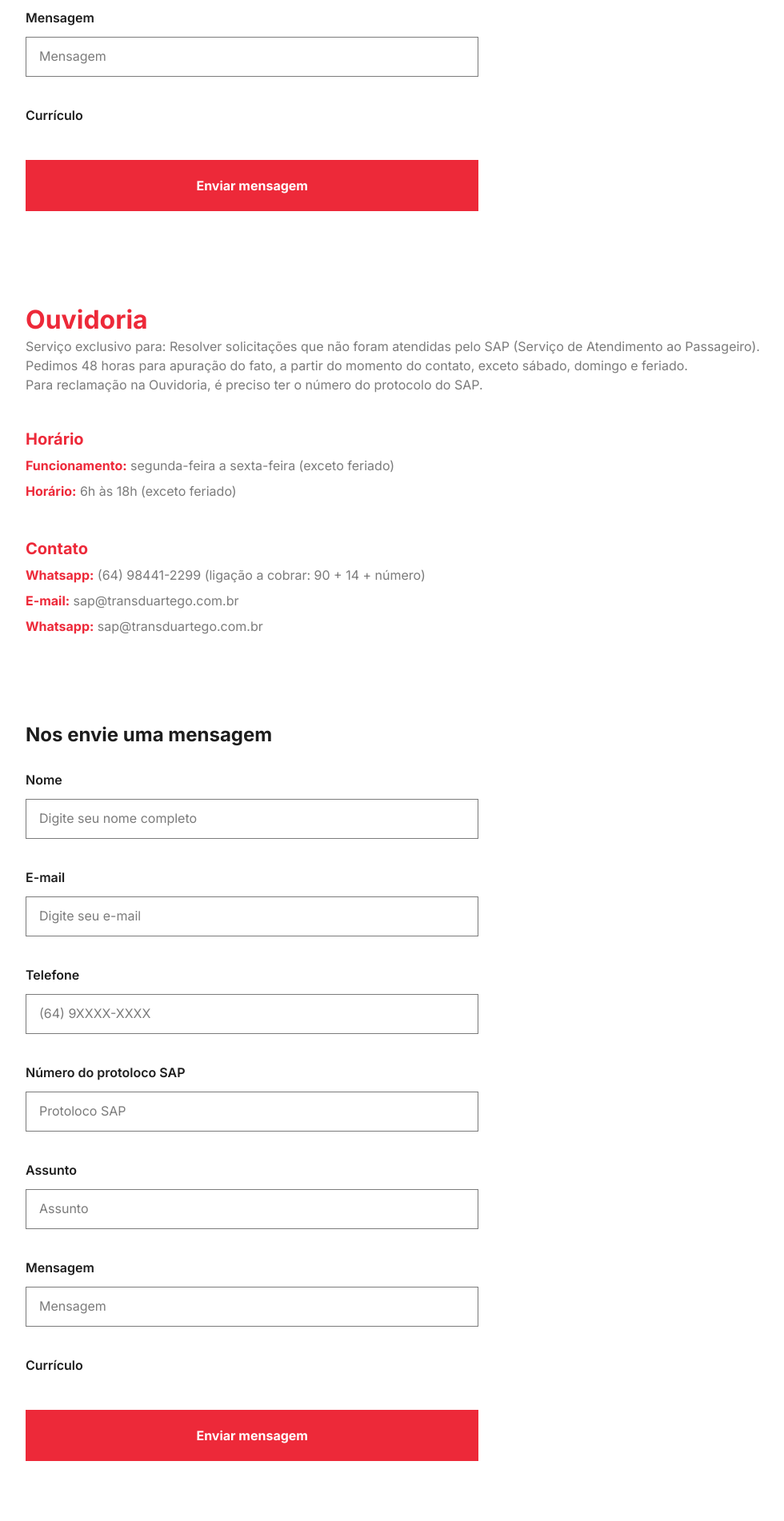
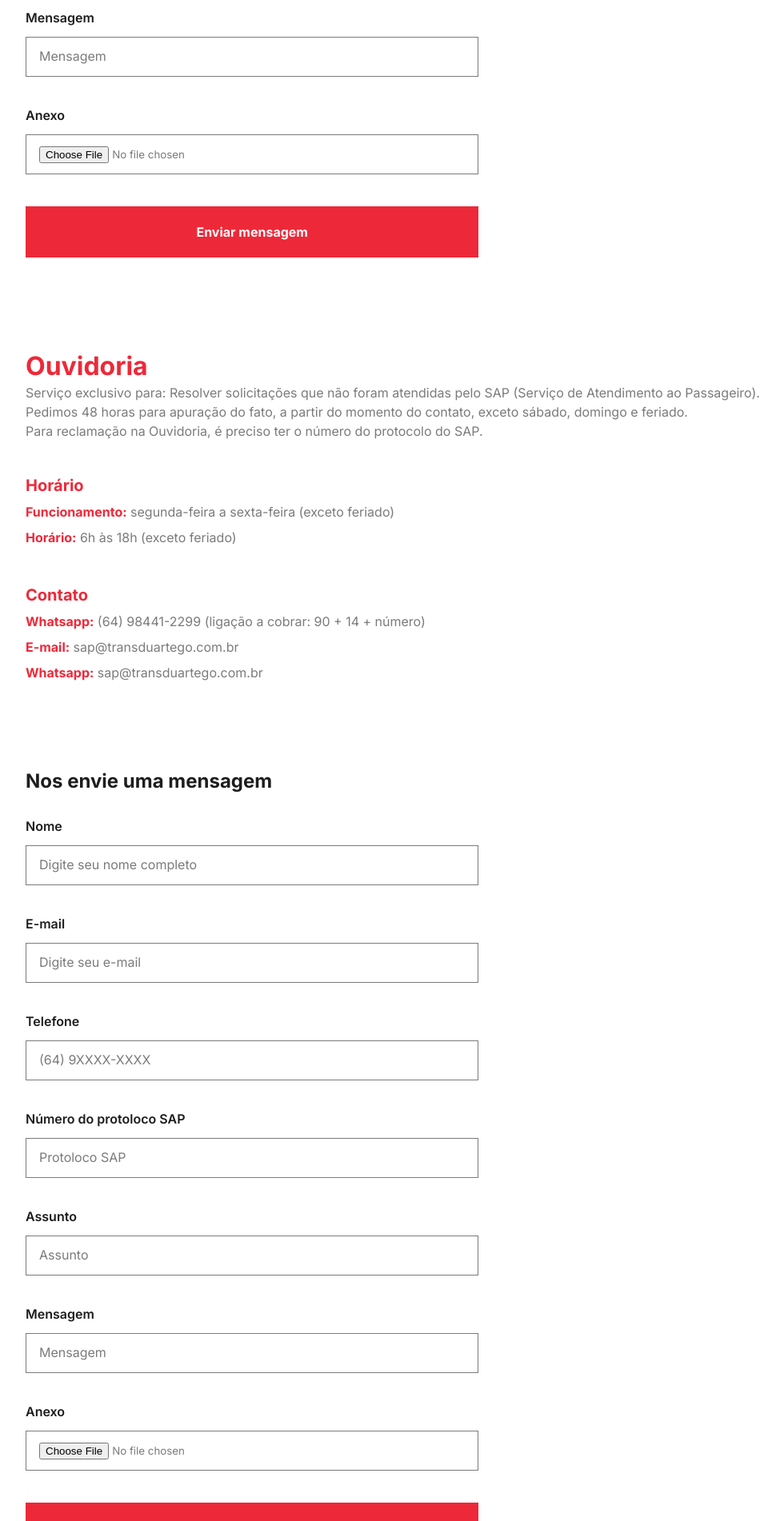
Before and after one commit to portalcatalao/-transporte, a Next.js app: page /sapOmbudsman in a window 1280 px wide. Shown: the part 1380-3282 px from the top of the page at 80% size, without its empty margins (136-1116 px from the left). Built offline with nearby package versions, Linux system fonts and the light colour scheme.

Commit message:
buttons upload

```diff
--- a/src/components/Header/index.tsx
+++ b/src/components/Header/index.tsx
@@ -19,7 +19,7 @@ export default function Header() {
             <img src="logo.svg" alt="Logotipo do Grupo Transduarte" />
           </Link>
           <nav ref={navRef} className="fixed-top">
-            <Link href="/" onClick={showNavBar}>
+            <Link href="/enterprise" onClick={showNavBar}>
               <p>A Empresa</p>
             </Link>
 
--- a/src/pages/sapOmbudsman/index.tsx
+++ b/src/pages/sapOmbudsman/index.tsx
@@ -106,11 +106,21 @@ export default function sapOmbudsman() {
               </article>
 
               <article>
-                <label htmlFor="">Currículo</label>
+                <label htmlFor="">Anexo</label>
+
+                <input
+                  type="file"
+                  id="myFile"
+                  name="filename"
+                  accept="image/jpg, image/png"
+                  required
+                />
               </article>
             </div>
 
-            <button>Enviar mensagem</button>
+            <Link href="/">
+              <button>Enviar mensagem</button>
+            </Link>
           </div>
         </div>
       </div>
@@ -195,11 +205,21 @@ export default function sapOmbudsman() {
               </article>
 
               <article>
-                <label htmlFor="">Currículo</label>
+                <label htmlFor="">Anexo</label>
+
+                <input
+                  type="file"
+                  id="myFile"
+                  name="filename"
+                  accept="image/jpg, image/png"
+                  required
+                />
               </article>
             </div>
 
-            <button>Enviar mensagem</button>
+            <Link href="/">
+              <button>Enviar mensagem</button>
+            </Link>
           </div>
         </div>
       </div>
```
Also changed, not shown: src/pages/workWithUs/index.tsx (+25 -5 lines), 1 other file (tests, documents, lock files or other folders).
